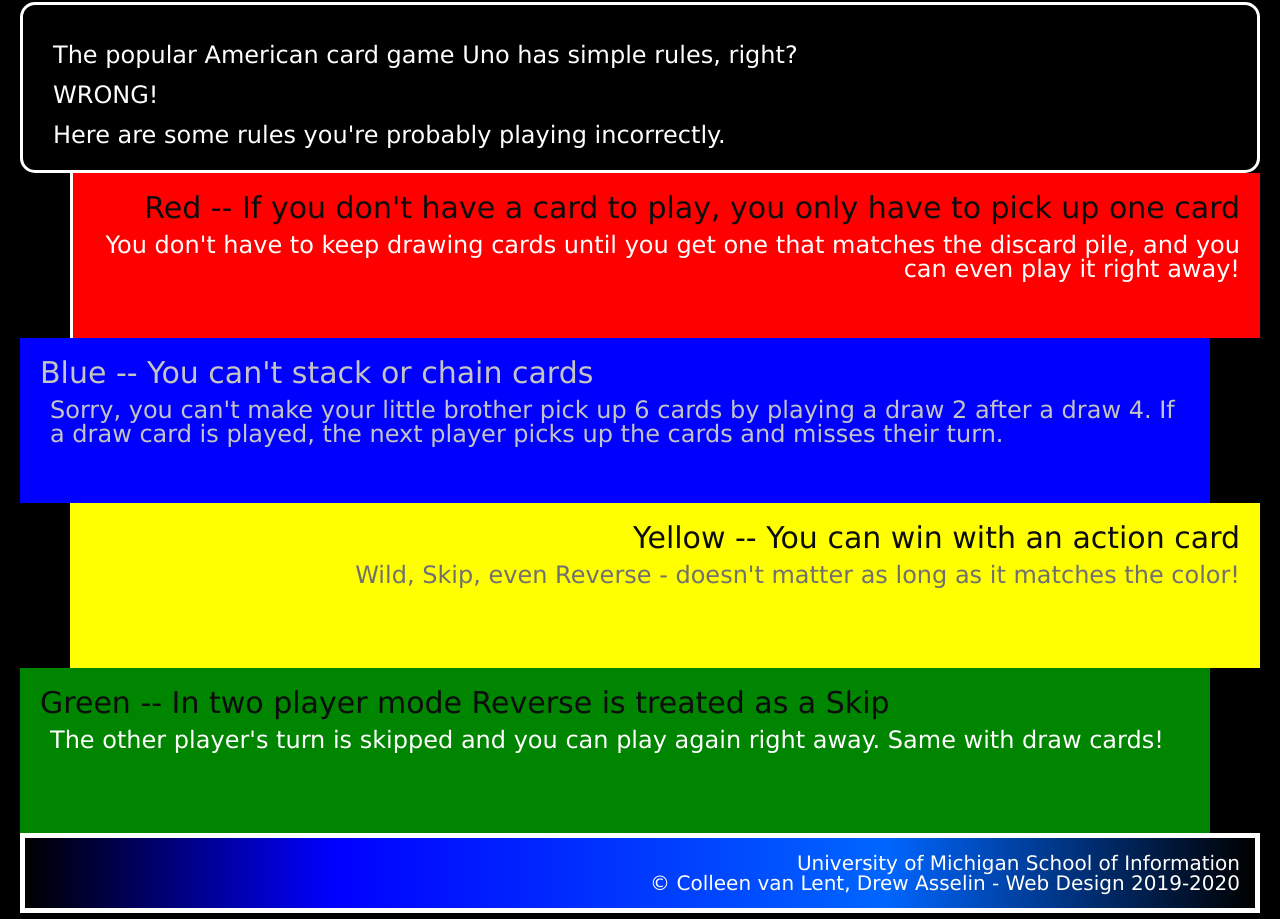
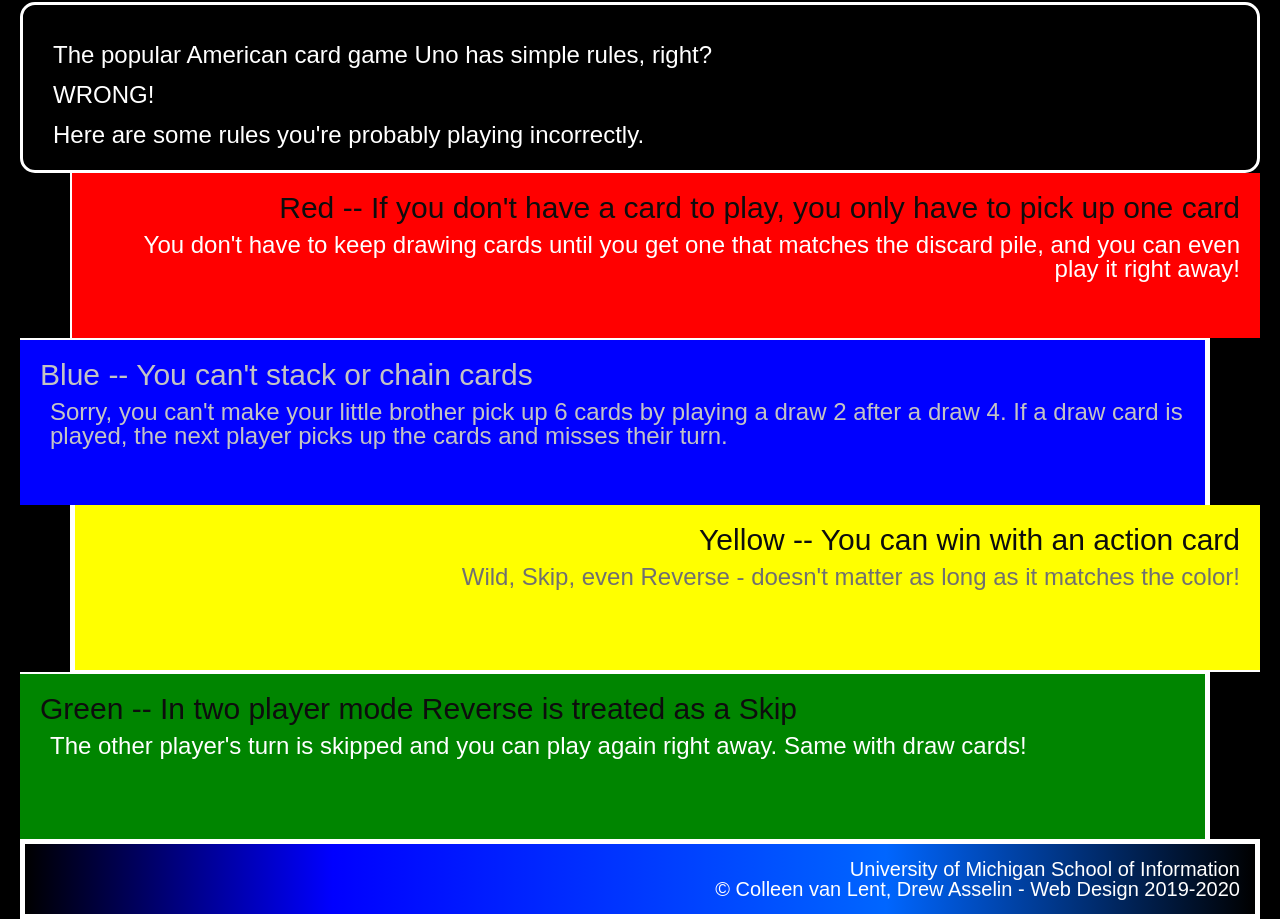
Before and after one commit to bdshaw37/hw3-2023, a plain HTML site: page index.html in a window 1280 px wide. Shown: the part 326-1245 px from the top of the page. Drawn offline with Linux system fonts and the light colour scheme.

Commit message:
Add files via upload

```diff
--- a/css/style.css
+++ b/css/style.css
@@ -1,11 +1,10 @@
 body{
-    font-family:  Ariel, Verdana;
+    font-family:  Arial, Verdana;
     background-color: #000000;
     color: #ffffff;
     margin-top: 20px;
     margin-left: 20px;
     margin-right: 20px;
-
     margin-bottom: 0px;
 }
 
@@ -53,6 +52,8 @@
     background-color: #ff0000;
     text-align: right;
     margin-left: 50px;
+
+    border: solid #ffffff 2px;
     border-bottom: 2px;
     border-top: 5px;
     border-top: 0px;
@@ -62,13 +63,14 @@
 .blue{
     background-color: #0000ff;
     text-align: left;
+    color: #C4C4C4;
+
     margin-right: 50px;
-    border-right: 5px;
-    border-top: 2px;
-    border-left: 0px;
-    border-bottom: 0px;
-    color: #C4C4C4;
-    border-color: #ffffff;
+    border: solid #ffffff 2px;
+    border-top-width: 2px;
+    border-right-width: 5px;
+    border-bottom-width: 0px;
+    border-left-width: 0px;
 }
 
 .blue h2{
@@ -80,11 +82,12 @@
     text-align: right;
     margin-left: 50px;
 
-    border-bottom: 2px;
-    border-left: 5px;
+    border: solid #ffffff 2px;
+    border-bottom-width: 2px;
+    border-left-width: 5px;
+    border-top-width: 0px;
+    border-right-width: 0px;
 
-    border-top: 0px;
-    border-right: 0px;
     color: #707070
 
 }
@@ -92,11 +95,12 @@
     background-color: #008500;
     text-align: left;
     margin-right: 50px;
-    border-right: 5px;
-    border-top: 2px;
+    border: solid #ffffff 2px;
+    border-right-width: 5px;
+    border-top-width: 2px;
+    border-left-width: 0px;
+    border-bottom-width: 0px;
 
-    border-left: 0px;
-    border-bottom: 0px;
 }
 
 footer{
```
